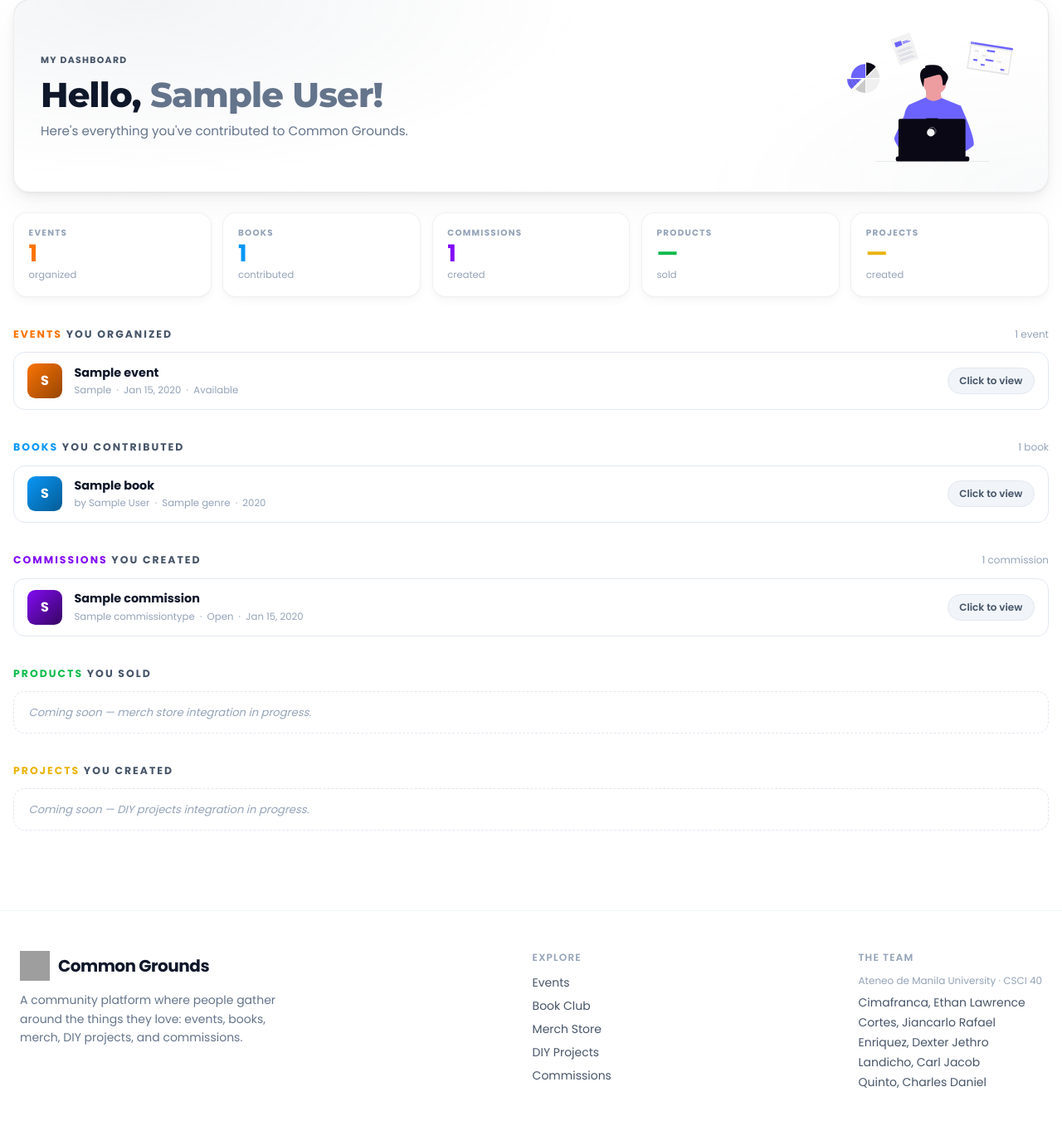
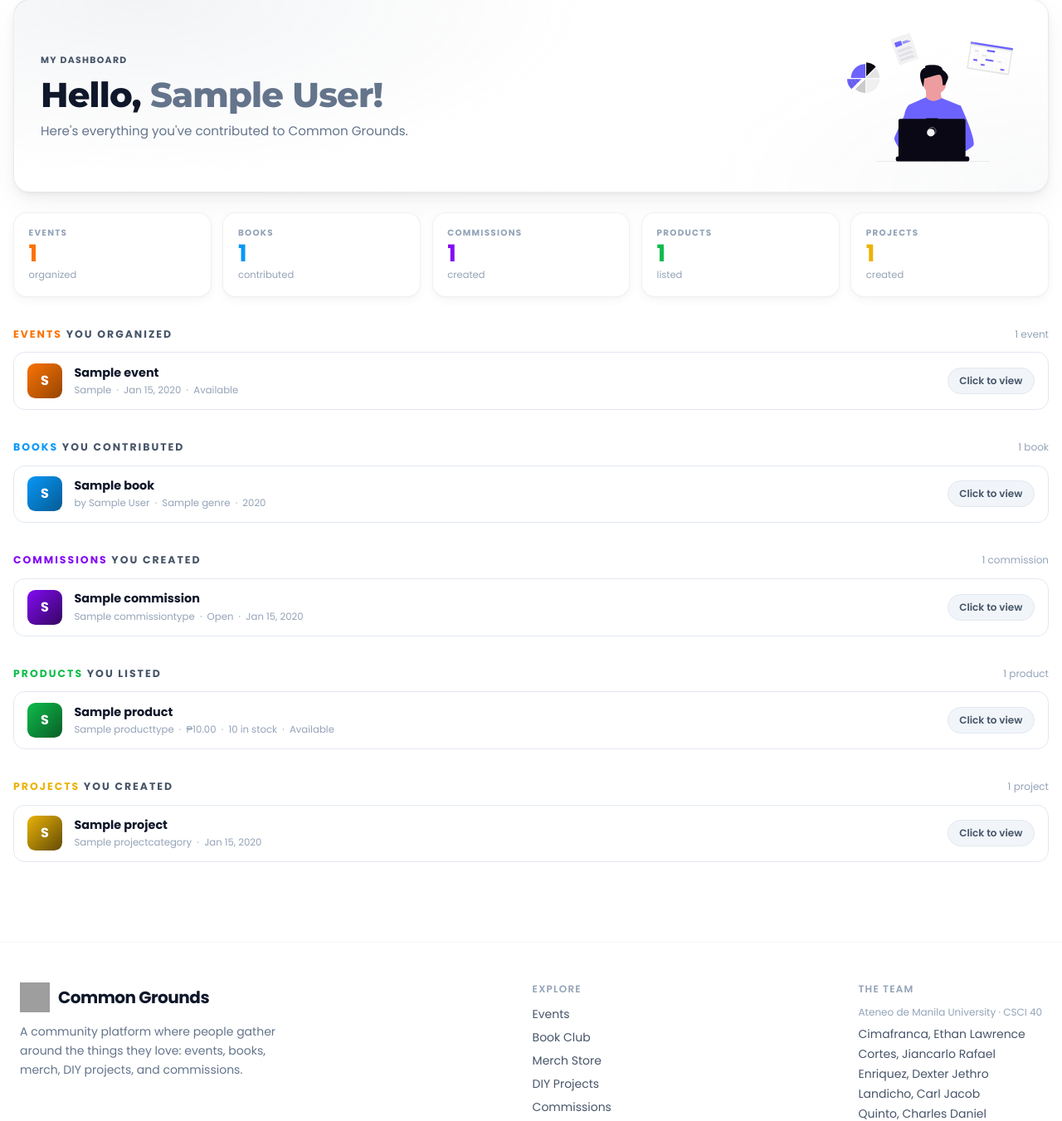
Before and after one commit to Sazemii/commongrounds-AEFG-18, a Django app: page /accounts/dashboard/ in a window 1280 px wide. Shown: the part 145-1496 px from the top of the page at 83% size. Run offline with Django 5.2, Linux system fonts and the light colour scheme; a user stored in the database is signed in; tables that the repository leaves empty hold one stand-in row (values such as "Sample post"); some libraries are stand-ins or nearby versions; grey boxes are pictures that could not be loaded.

Commit message:
Completed dashboard integration and improved items UI/UX

```diff
--- a/commongrounds/accounts/templates/accounts/dashboard.html
+++ b/commongrounds/accounts/templates/accounts/dashboard.html
@@ -215,12 +215,12 @@
   </div>
   <div class="db-stat stat-merch">
     <span class="db-stat-label">Products</span>
-    <span class="db-stat-num">—</span>
-    <span class="db-stat-sub">sold</span>
+    <span class="db-stat-num">{{ products|length }}</span>
+    <span class="db-stat-sub">listed</span>
   </div>
   <div class="db-stat stat-diy">
     <span class="db-stat-label">Projects</span>
-    <span class="db-stat-num">—</span>
+    <span class="db-stat-num">{{ projects|length }}</span>
     <span class="db-stat-sub">created</span>
   </div>
 </div>
@@ -291,20 +291,48 @@
   </div>
 </section>
 
-{# ── Products Sold (placeholder) ── #}
+{# ── Products Listed ── #}
 <section class="db-section fade-in">
   <div class="db-section-head">
-    <div class="db-section-title"><span class="accent-merch">Products</span> you sold</div>
+    <div class="db-section-title"><span class="accent-merch">Products</span> you listed</div>
+    <div class="db-section-count">{{ products|length }} product{{ products|length|pluralize }}</div>
   </div>
-  <div class="db-soon">Coming soon — merch store integration in progress.</div>
+  <div class="db-list">
+    {% for product in products %}
+      <a href="{% url 'merchstore:item_detail' product.pk %}" class="db-row" style="animation-delay: {{ forloop.counter0|stringformat:'d' }}0ms">
+        <div class="db-row-avatar avatar-merch">{{ product.name|slice:":1"|upper }}</div>
+        <div class="db-row-info">
+          <div class="db-row-title">{{ product.name }}</div>
+          <div class="db-row-meta">{{ product.product_type.name|default:"—" }} &nbsp;·&nbsp; ₱{{ product.price }} &nbsp;·&nbsp; {{ product.stock }} in stock &nbsp;·&nbsp; {{ product.status }}</div>
+        </div>
+        <span class="db-view-btn">Click to view</span>
+      </a>
+    {% empty %}
+      <div class="db-empty">No products listed yet.</div>
+    {% endfor %}
+  </div>
 </section>
 
-{# ── Projects Created (placeholder) ── #}
+{# ── Projects Created ── #}
 <section class="db-section fade-in">
   <div class="db-section-head">
     <div class="db-section-title"><span class="accent-diy">Projects</span> you created</div>
+    <div class="db-section-count">{{ projects|length }} project{{ projects|length|pluralize }}</div>
   </div>
-  <div class="db-soon">Coming soon — DIY projects integration in progress.</div>
+  <div class="db-list">
+    {% for project in projects %}
+      <a href="{% url 'diyprojects:project-detail' project.pk %}" class="db-row" style="animation-delay: {{ forloop.counter0|stringformat:'d' }}0ms">
+        <div class="db-row-avatar avatar-diy">{{ project.title|slice:":1"|upper }}</div>
+        <div class="db-row-info">
+          <div class="db-row-title">{{ project.title }}</div>
+          <div class="db-row-meta">{{ project.category.name|default:"—" }} &nbsp;·&nbsp; {{ project.created_on|date:"M d, Y" }}</div>
+        </div>
+        <span class="db-view-btn">Click to view</span>
+      </a>
+    {% empty %}
+      <div class="db-empty">No projects created yet.</div>
+    {% endfor %}
+  </div>
 </section>
 
 {% endblock %}
--- a/commongrounds/accounts/views.py
+++ b/commongrounds/accounts/views.py
@@ -8,7 +8,9 @@ from django.views.generic.edit import CreateView, UpdateView
 
 from bookclub.models import Book
 from commissions.models import Commission
+from diyprojects.models import Project
 from localevents.models import Event
+from merchstore.models import Product
 from .decorators import role_required
 from .forms import ProfileUpdateForm, RegisterForm
 from .models import Profile
@@ -58,6 +60,8 @@ class DashboardView(LoginRequiredMixin, TemplateView):
         context['books'] = Book.objects.filter(contributor=profile)
         context['events'] = Event.objects.filter(organizer=profile)
         context['commissions'] = Commission.objects.filter(maker=profile)
+        context['products'] = Product.objects.filter(owner=profile)
+        context['projects'] = Project.objects.filter(creator=profile)
         return context
 
 
--- a/commongrounds/merchstore/templates/merchstore/items_list.html
+++ b/commongrounds/merchstore/templates/merchstore/items_list.html
@@ -25,9 +25,9 @@
               <svg viewBox="0 0 24 24" fill="none" stroke="currentColor" stroke-width="2.4" stroke-linecap="round" stroke-linejoin="round"><path d="M12 5v14M5 12h14"/></svg>
               List a product
             </a>
+            <a href="{% url 'merchstore:transactions' %}" class="btn-ghost">My sales</a>
           {% endif %}
           <a href="{% url 'merchstore:cart' %}" class="btn-ghost">View cart</a>
-          <a href="{% url 'merchstore:transactions' %}" class="btn-ghost">My sales</a>
         {% else %}
           <a href="#all-products" class="btn-primary">Browse all</a>
           <a href="{% url 'login' %}" class="btn-ghost">Sign in to sell</a>
```
